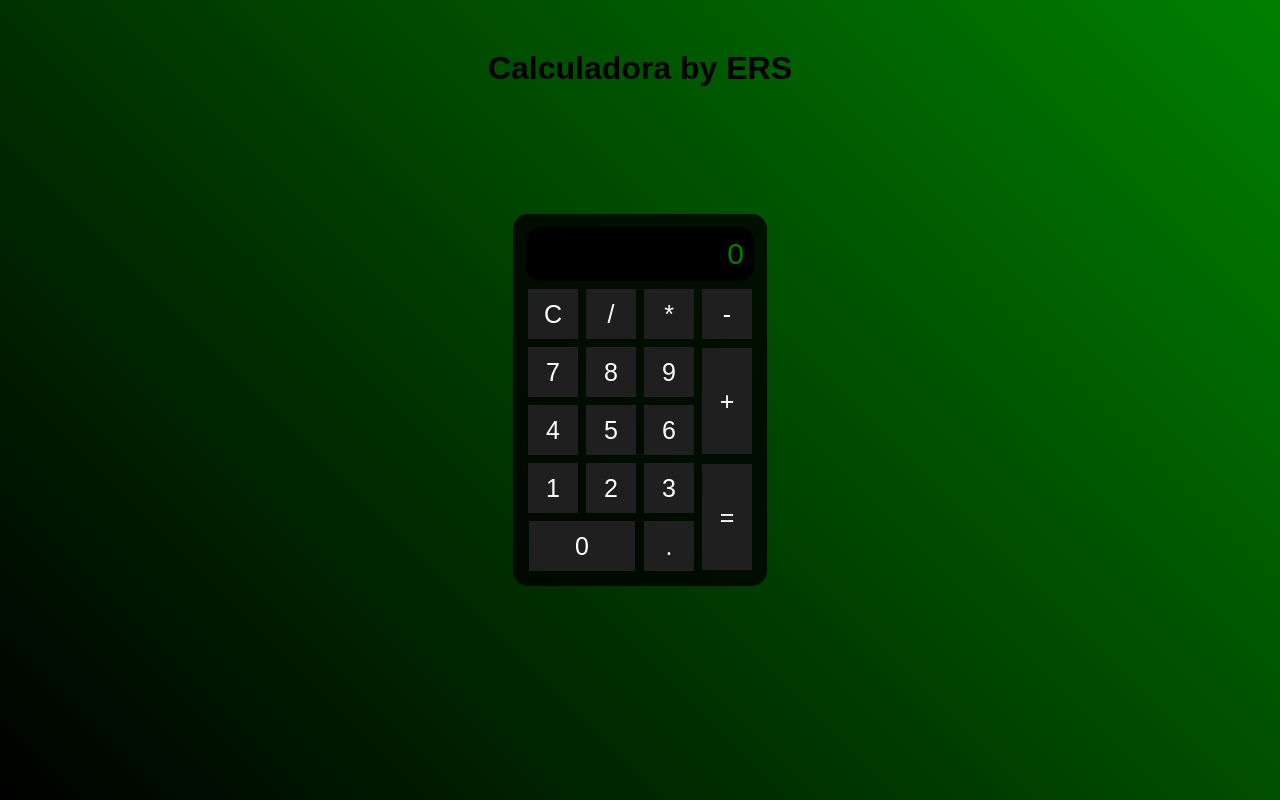
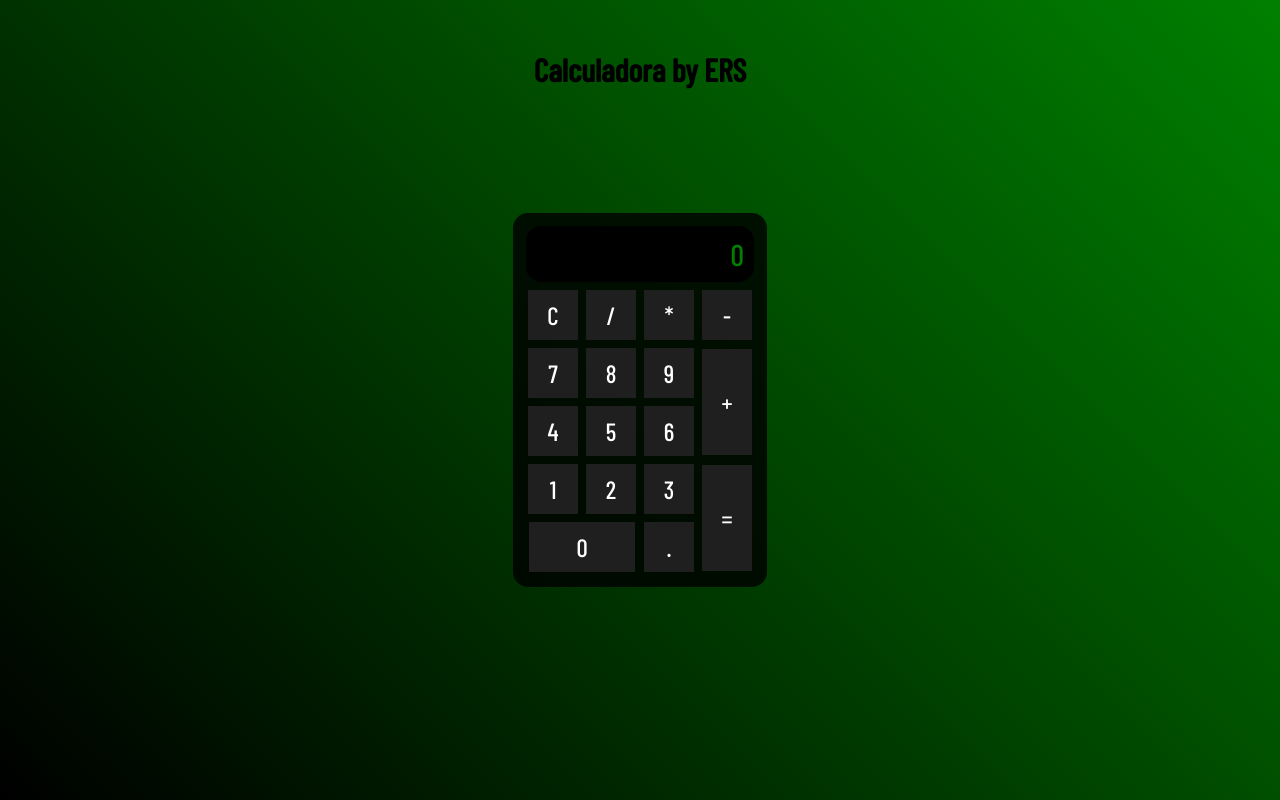
Before and after one commit to reisseduardo/projeto-de-estudo-calculadora-js, a plain HTML site: page index.html in a window 1280 px wide. Drawn offline with nearby package versions, Linux system fonts and the light colour scheme.

Commit message:
aplicando fonte barlow condesed e sans-serif aternativa

```diff
--- a/styles.css
+++ b/styles.css
@@ -1,7 +1,7 @@
 * {
     margin: 0;
     padding: 0;
-    font-family: crossorigin, sans-serif;
+    font-family: 'Barlow Condensed', sans-serif;
 }
 
 .fundo {
```
